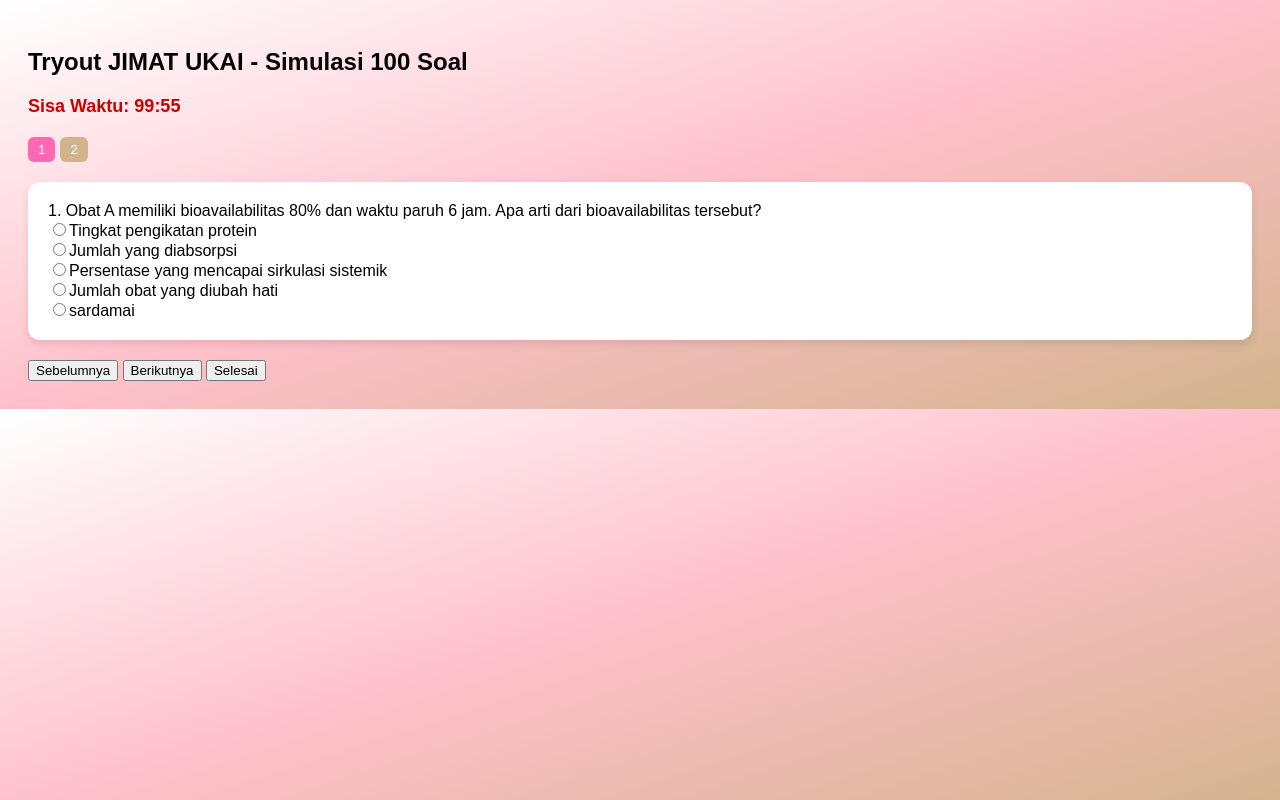
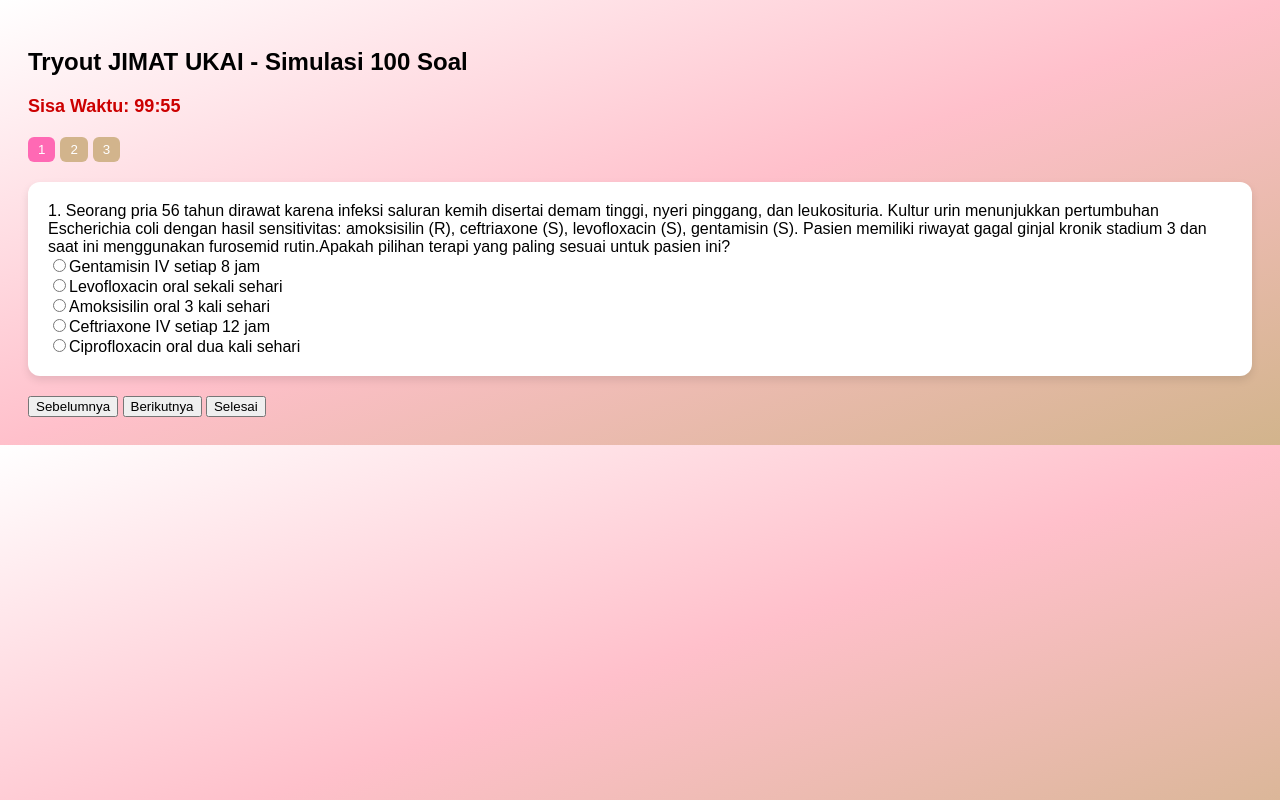
Before and after one commit to JIMATUKAIKU/TOJIMATUKAIKU, a plain HTML site: page index.html in a window 1280 px wide. Drawn offline with Linux system fonts and the light colour scheme.

Commit message:
Update index.html

```diff
--- a/index.html
+++ b/index.html
@@ -61,14 +61,19 @@
 <script>
   const questions = [
     {
-      question: "1. Obat A memiliki bioavailabilitas 80% dan waktu paruh 6 jam. Apa arti dari bioavailabilitas tersebut?",
-      options: ["Tingkat pengikatan protein", "Jumlah yang diabsorpsi", "Persentase yang mencapai sirkulasi sistemik", "Jumlah obat yang diubah hati","sardamai"],
-      answer: 2
+      question: "1.  Seorang pria 56 tahun dirawat karena infeksi saluran kemih disertai demam tinggi, nyeri pinggang, dan leukosituria. Kultur urin menunjukkan pertumbuhan Escherichia coli dengan hasil sensitivitas: amoksisilin (R), ceftriaxone (S), levofloxacin (S), gentamisin (S). Pasien memiliki riwayat gagal ginjal kronik stadium 3 dan saat ini menggunakan furosemid rutin.Apakah pilihan terapi yang paling sesuai untuk pasien ini?",
+      options: ["Gentamisin IV setiap 8 jam", "Levofloxacin oral sekali sehari", "Amoksisilin oral 3 kali sehari", "Ceftriaxone IV setiap 12 jam","Ciprofloxacin oral dua kali sehari"],
+      answer: 4
     },
     {
-      question: "2. Seorang pasien mengalami diare setelah konsumsi antibiotik. Apa kemungkinan penyebabnya?",
-      options: ["Infeksi virus", "Resistensi obat", "Disbiosis usus", "Dehidrasi"],
-      answer: 2
+      question: "2. Perempuan 72 tahun datang ke IGD dengan keluhan tremor, kekakuan otot, dan lambat dalam bergerak. Diagnosa penyakit Parkinson ditegakkan dan levodopa–carbidopa diberikan. Setelah 1 bulan, pasien mengeluhkan fluktuasi motorik “on-off”.Apa langkah terapi yang paling tepat selanjutnya?",
+      options: ["Menghentikan levodopa dan ganti dengan antikolinergik", "Menurunkan dosis levodopa menjadi 1 kali sehari", "Menambahkan entakapon sebagai inhibitor COMT", "Menambahkan alprazolam untuk menenangkan", "Menambahkan amantadin untuk memperbaiki suasana hati"],
+      answer: 3
+    },
+    {
+      question: "2. Perempuan 72 tahun datang ke IGD dengan keluhan tremor, kekakuan otot, dan lambat dalam bergerak. Diagnosa penyakit Parkinson ditegakkan dan levodopa–carbidopa diberikan. Setelah 1 bulan, pasien mengeluhkan fluktuasi motorik “on-off”.Apa langkah terapi yang paling tepat selanjutnya?",
+      options: ["Menghentikan levodopa dan ganti dengan antikolinergik", "Menurunkan dosis levodopa menjadi 1 kali sehari", "Menambahkan entakapon sebagai inhibitor COMT", "Menambahkan alprazolam untuk menenangkan", "Menambahkan amantadin untuk memperbaiki suasana hati"],
+      answer: 3
     },
   ];
 
```
